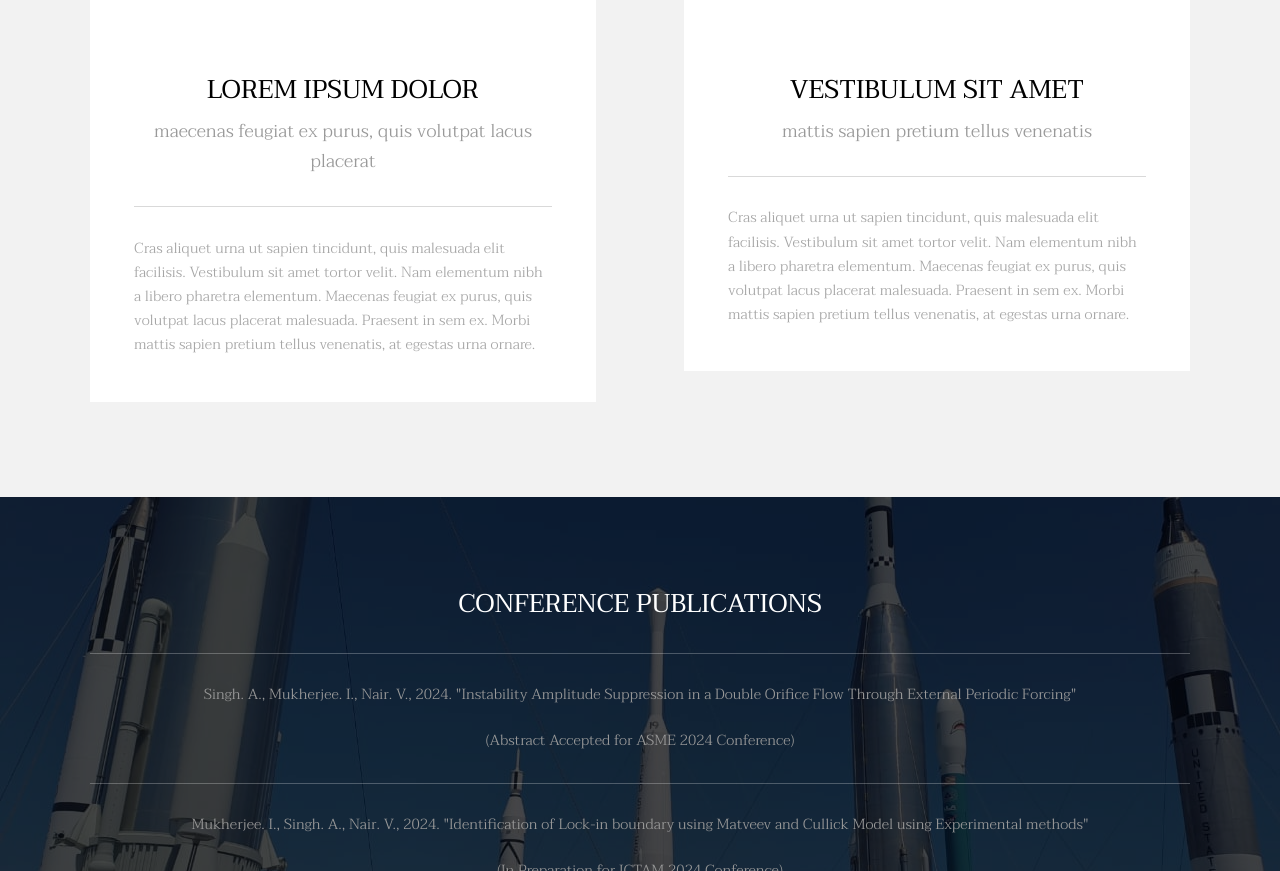
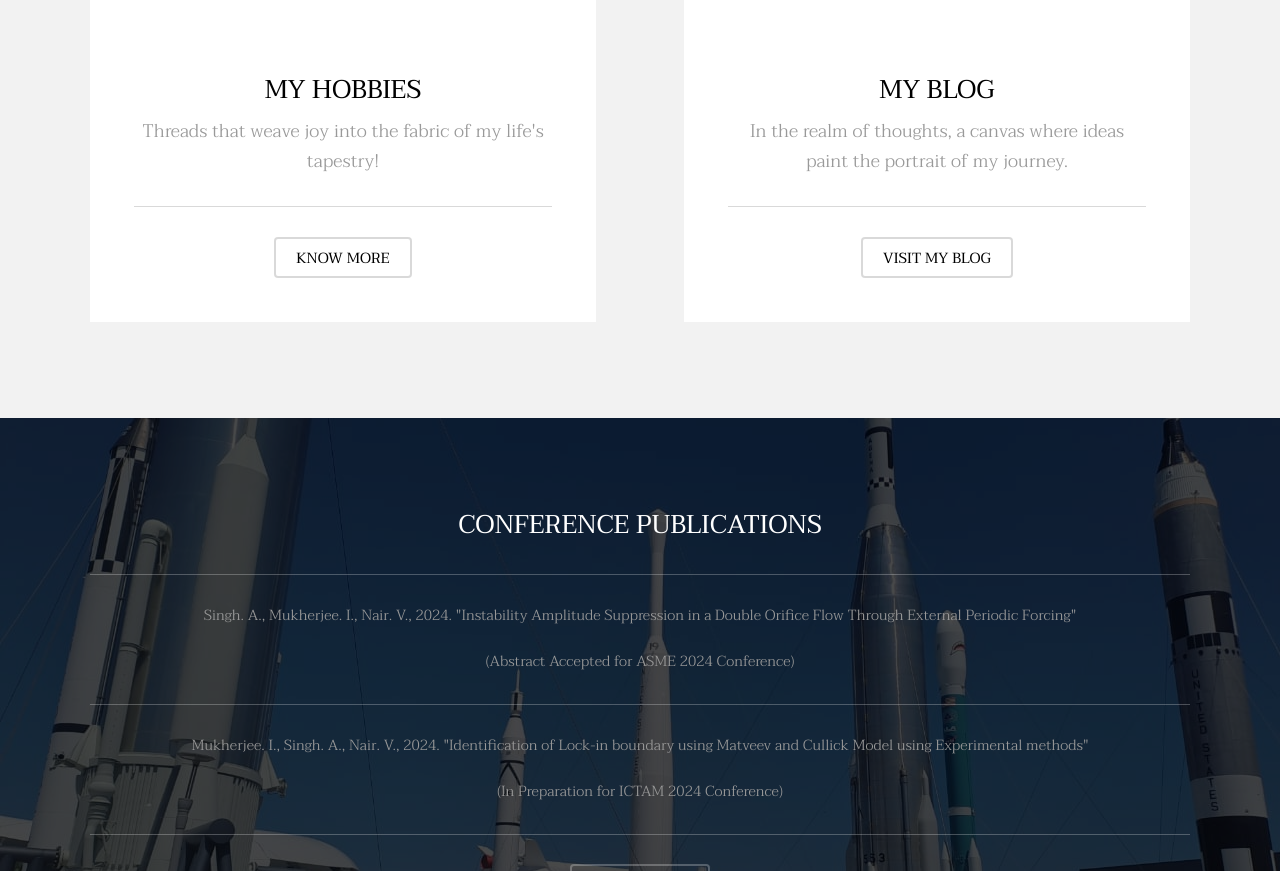
Before and after one commit to isha-mukherjee/isha-mukherjee.github.io, a plain HTML site: page index.html in a window 1280 px wide. Shown: the part 3014-3885 px from the top of the page. Drawn offline with Linux system fonts and the light colour scheme.

Commit message:
added my hobbies and my blog on index.html

```diff
--- a/index.html
+++ b/index.html
@@ -87,9 +87,11 @@
 								<div class="image fit">
 									<img src="images/pic02.jpg" alt="" width="3472" height="1236"></div>
 								<div class="content">
-									<header class="align-center"><h2>Lorem ipsum dolor</h2>
-										<p>maecenas feugiat ex purus, quis volutpat lacus placerat</p>
-									</header><hr><p> Cras aliquet urna ut sapien tincidunt, quis malesuada elit facilisis. Vestibulum sit amet tortor velit. Nam elementum nibh a libero pharetra elementum. Maecenas feugiat ex purus, quis volutpat lacus placerat malesuada. Praesent in sem ex. Morbi mattis sapien pretium tellus venenatis, at egestas urna ornare.</p>
+									<header class="align-center"><h2>My Hobbies</h2>
+										<p>Threads that weave joy into the fabric of my life's tapestry!</p>
+									</header><hr>
+									<!-- <p> Cras aliquet urna ut sapien tincidunt, quis malesuada elit facilisis. Vestibulum sit amet tortor velit. Nam elementum nibh a libero pharetra elementum. Maecenas feugiat ex purus, quis volutpat lacus placerat malesuada. Praesent in sem ex. Morbi mattis sapien pretium tellus venenatis, at egestas urna ornare.</p> -->
+									<ul class="actions align-center"><li><a href="#" class="button alt">Know More</a></li></ul>
 								</div>
 							</div>
 						</div>
@@ -99,9 +101,11 @@
 								<div class="image fit">
 									<img src="images/pic03.jpg" alt="" width="3472" height="1236"></div>
 								<div class="content">
-									<header class="align-center"><h2>Vestibulum sit amet</h2>
-										<p>mattis sapien pretium tellus venenatis</p>
-									</header><hr><p> Cras aliquet urna ut sapien tincidunt, quis malesuada elit facilisis. Vestibulum sit amet tortor velit. Nam elementum nibh a libero pharetra elementum. Maecenas feugiat ex purus, quis volutpat lacus placerat malesuada. Praesent in sem ex. Morbi mattis sapien pretium tellus venenatis, at egestas urna ornare.</p>
+									<header class="align-center"><h2>My Blog</h2>
+										<p>In the realm of thoughts, a canvas where ideas paint the portrait of my journey.</p>
+									</header><hr>
+									<ul class="actions align-center"><li><a href="publications.html" class="button alt">Visit My Blog</a></li></ul>
+									<!-- <p> Cras aliquet urna ut sapien tincidunt, quis malesuada elit facilisis. Vestibulum sit amet tortor velit. Nam elementum nibh a libero pharetra elementum. Maecenas feugiat ex purus, quis volutpat lacus placerat malesuada. Praesent in sem ex. Morbi mattis sapien pretium tellus venenatis, at egestas urna ornare.</p> -->
 								</div>
 							</div>
 						</div>
@@ -119,7 +123,7 @@
 						<p>(In Preparation for ICTAM 2024 Conference)</p>
 						<hr>
 					</header>
-					<ul class="actions align-center"><li><a href="#" class="button alt">Learn More</a></li></ul>
+					<ul class="actions align-center"><li><a href="publications.html" class="button alt">Learn More</a></li></ul>
 				</div>
 			</section><!-- Footer --><footer id="footer" class="wrapper"><div class="inner">
 					<section><div class="box">
```
